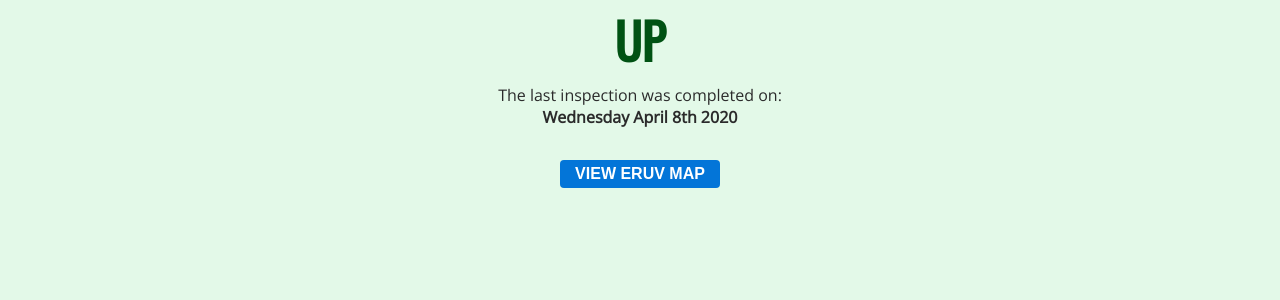
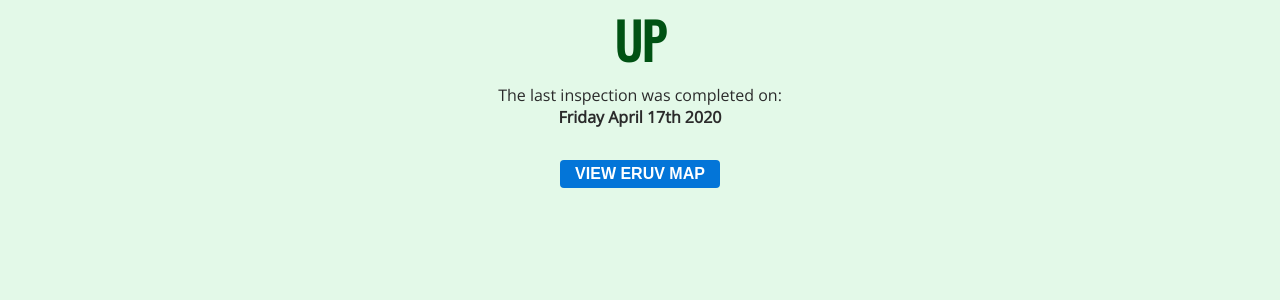
Before and after one commit to MisterGlass/eiruv, a Jekyll site: the page built from docs/index.md, in a window 1280 px wide. Shown: the part 206-506 px from the top of the page. Built offline with Jekyll 4.4.1, drawn with Linux system fonts in a browser that asks for light colours; our own code applies the rules of GitHub Pages for plain Markdown files.

Commit message:
Update eruv_status.yml

```diff
--- a/docs/_data/eruv_status.yml
+++ b/docs/_data/eruv_status.yml
@@ -1,3 +1,3 @@
 status: "Up"
-date: "Wednesday April 8th 2020"
+date: "Friday April 17th 2020"
 details: ""
```
